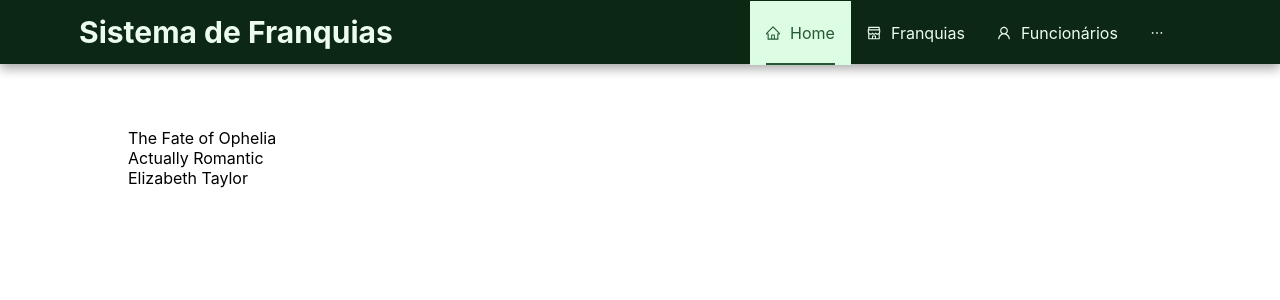
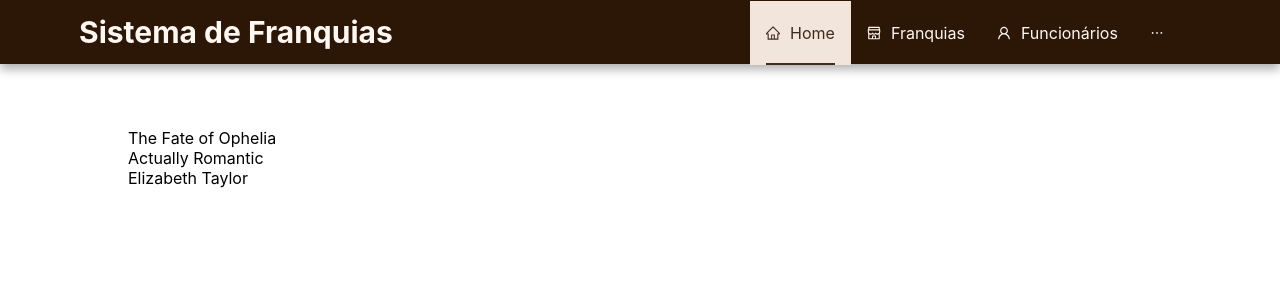
Before and after one commit to gabgon08/projeto-franquias, a Next.js app: page / in a window 1280 px wide. Shown: the top 300 px of the page. Built offline with nearby package versions, Linux system fonts and the light colour scheme.

Commit message:
feat: add steel colors to theme and change HeaderTheme to brown colors

```diff
--- a/src/theme/index.jsx
+++ b/src/theme/index.jsx
@@ -12,6 +12,21 @@ const colors = {
     5: '#cfeed5',
     6: '#dcfce3',
     7: '#ecfcef',
+  },
+  steel: {
+    1: '#1b3246',
+    2: '#2b445e',
+    3: '#38678f',
+    4: '#699bc4',
+    5: '#b2cce1',
+    6: '#bbcfdf',
+    7: '#e5edf6',
+  },
+  brown: {
+    1: '#2c1707ff',
+    2: '#3F2B1D',
+    6: '#F2E5DC',
+    7: '#fff7f2'
   }
 }
 export function LayoutTheme({ children }) {
@@ -21,34 +36,34 @@ export function LayoutTheme({ children }) {
 
       theme={{
         token: {
-          colorPrimary: colors.green[2],
-          colorText: colors.green[1],
-          colorBgContainer: colors.green[7],
-          colorTableBg: colors.green[7],
-          colorBgLayout: colors.green[6]
+          colorPrimary: colors.steel[1],
+          colorText: colors.steel[1],
+          colorBgContainer: colors.steel[7],
+          colorTableBg: colors.steel[7],
+          colorBgLayout: colors.steel[6]
         },
         components: {
           Table: {
-            colorBgContainer: colors.green[7],
-            headerBg: colors.green[2],
-            headerColor: colors.green[6],
-            rowHoverBg: colors.green[5],
-            headerSortActiveBg: colors.green[4],
-            headerSortHoverBg: colors.green[3],
+            colorBgContainer: colors.steel[7],
+            headerBg: colors.steel[2],
+            headerColor: colors.steel[7],
+            headerSortActiveBg: colors.steel[4],
+            headerSortHoverBg: colors.steel[3],
+            rowHoverBg: colors.steel[5],
             cellFontSize: 15,
             headerBorderRadius: 15,
           },
           Tooltip: {
-            colorBgSpotlight: colors.green[2]
+            colorBgSpotlight: colors.steel[2]
           },
           Button: {
             primaryShadow: 0,
-            primaryColor: colors.green[7],
-            dangerColor: colors.green[7]
+            primaryColor: colors.steel[7],
+            dangerColor: colors.steel[7]
           },
           Modal: {
-            contentBg: colors.green[7],
-            headerBg: colors.green[7],
+            contentBg: colors.steel[7],
+            headerBg: colors.steel[7],
             titleFontSize: 20,
           }
         }
@@ -65,20 +80,20 @@ export function HeaderTheme({ children }) {
     <ConfigProvider
       theme={{
         token: {
-          colorPrimary: colors.green[2],
-          colorText: colors.green[7],
+          colorPrimary: colors.brown[2],
+          colorText: colors.brown[7],
         },
         components: {
           Menu: {
-            horizontalItemHoverBg: colors.green[2],
-            horizontalItemSelectedBg: colors.green[6],
-            itemColor: colors.green[7],
-            itemHoverColor: colors.green[7],
-            itemBg: colors.green[1],
-            popupBg: colors.green[1],
+            horizontalItemHoverBg: colors.brown[2],
+            horizontalItemSelectedBg: colors.brown[6],
+            itemColor: colors.brown[7],
+            itemHoverColor: colors.brown[7],
+            itemBg: colors.brown[1],
+            popupBg: colors.brown[1],
           },
           Layout: {
-            headerBg: colors.green[1],
+            headerBg: colors.brown[1],
           }
         }
       }}
```
